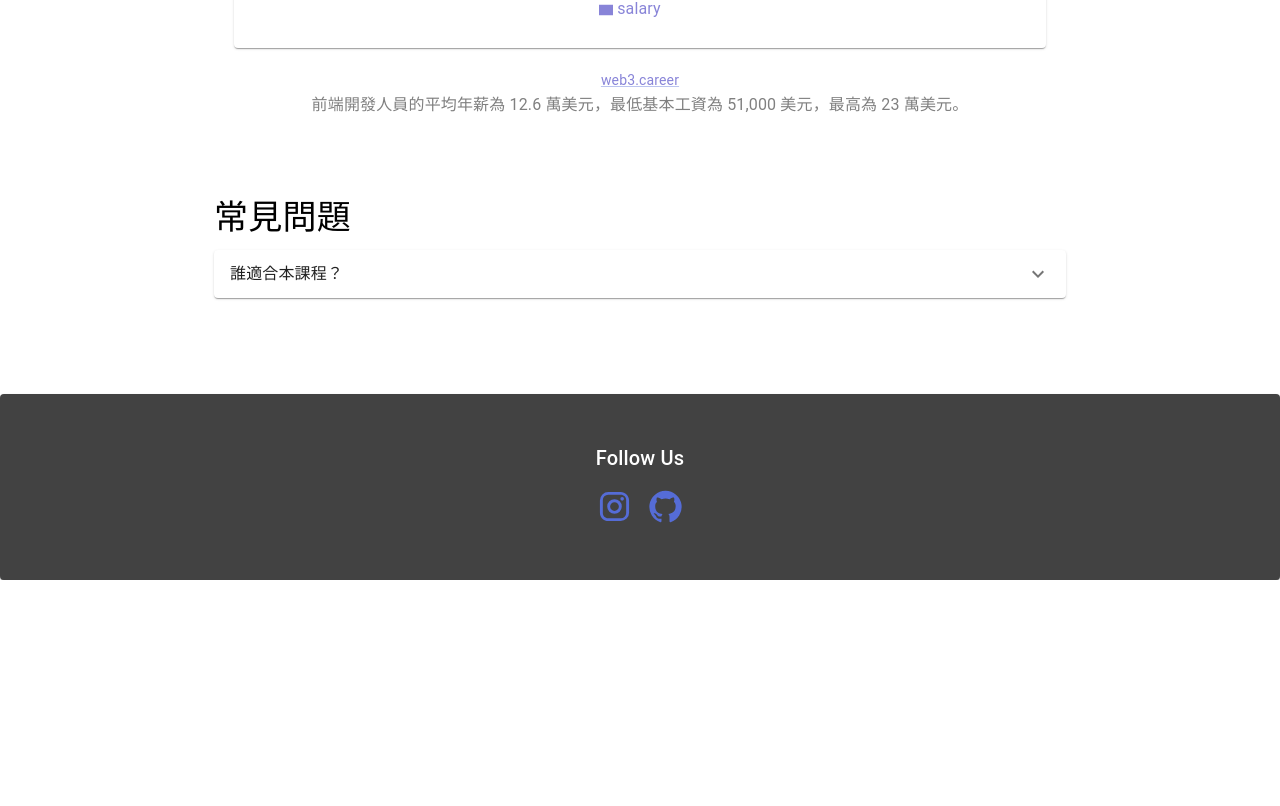
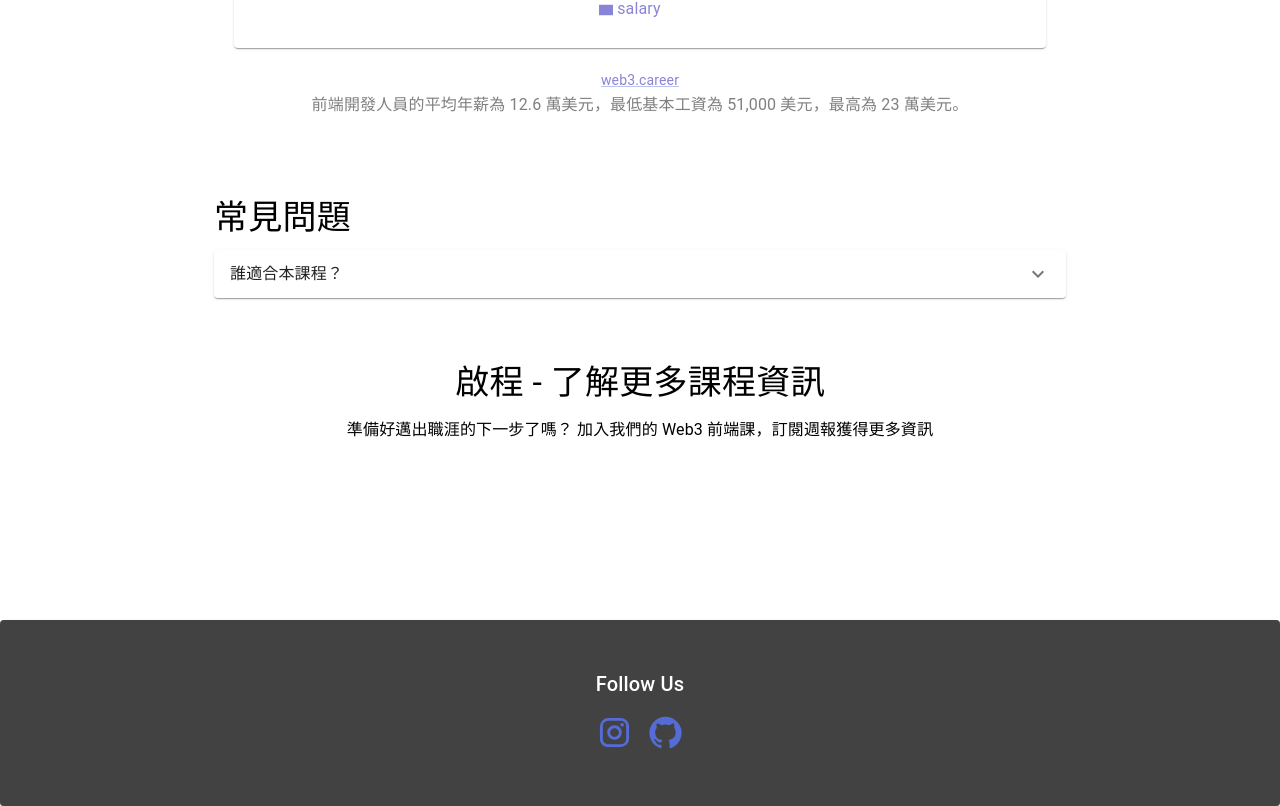
Before and after one commit to noraliucode/landing-page, a React (Create React App) app: page / in a window 1280 px wide. Shown: the part 2512-3318 px from the top of the page. Before the commit the page ends 3092 px from the top, so only its background shows below. Built offline with nearby package versions, Linux system fonts and the light colour scheme.

Commit message:
fix: uncomment getStartedSection

```diff
--- a/src/LandingPage.tsx
+++ b/src/LandingPage.tsx
@@ -573,7 +573,7 @@ const LandingPage = () => {
         <HackathonSection />
         <OutcomesSection />
         <FAQSection />
-        {/* <GetStartedSection /> */}
+        <GetStartedSection />
       </main>
       <Footer />
     </ThemeProvider>
```
